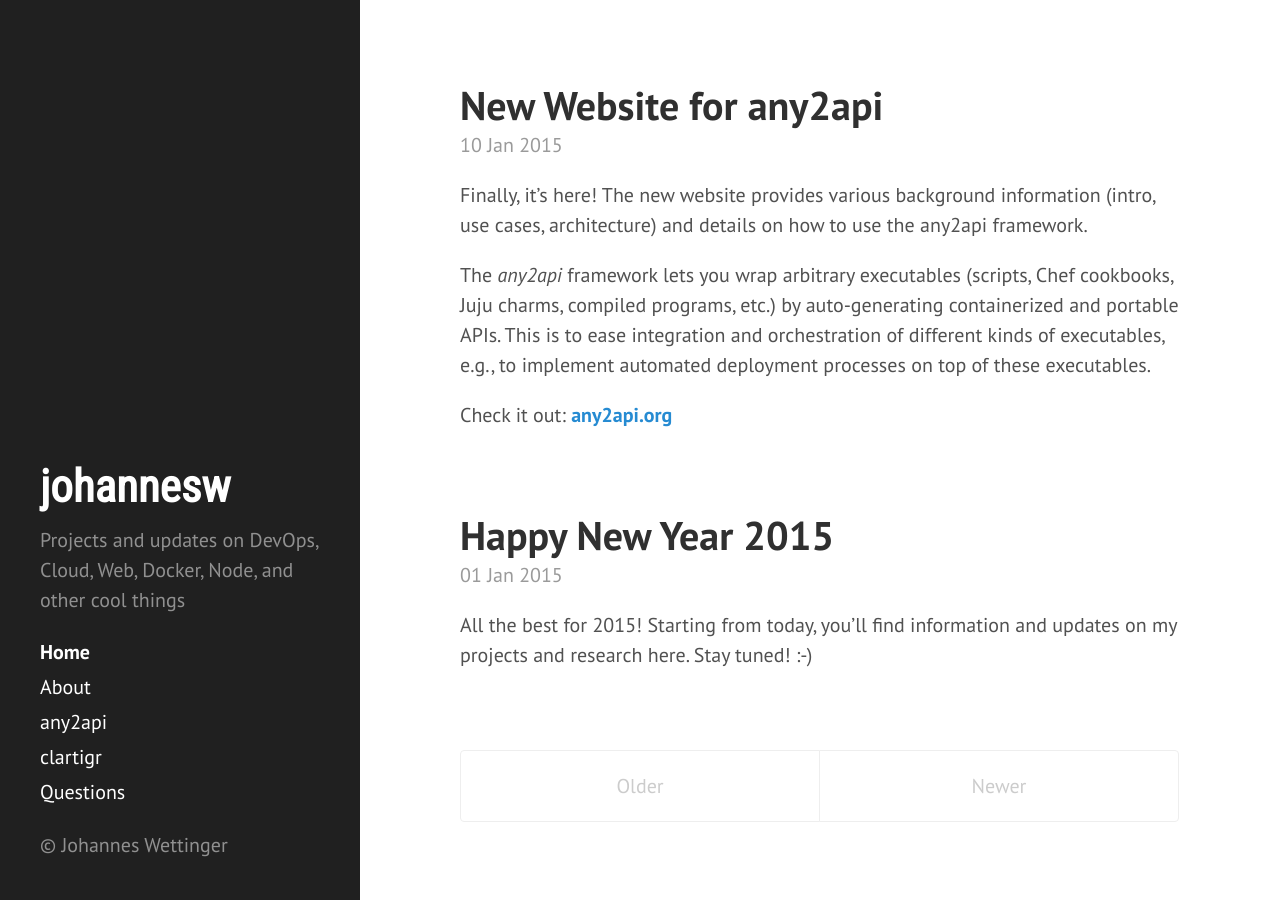
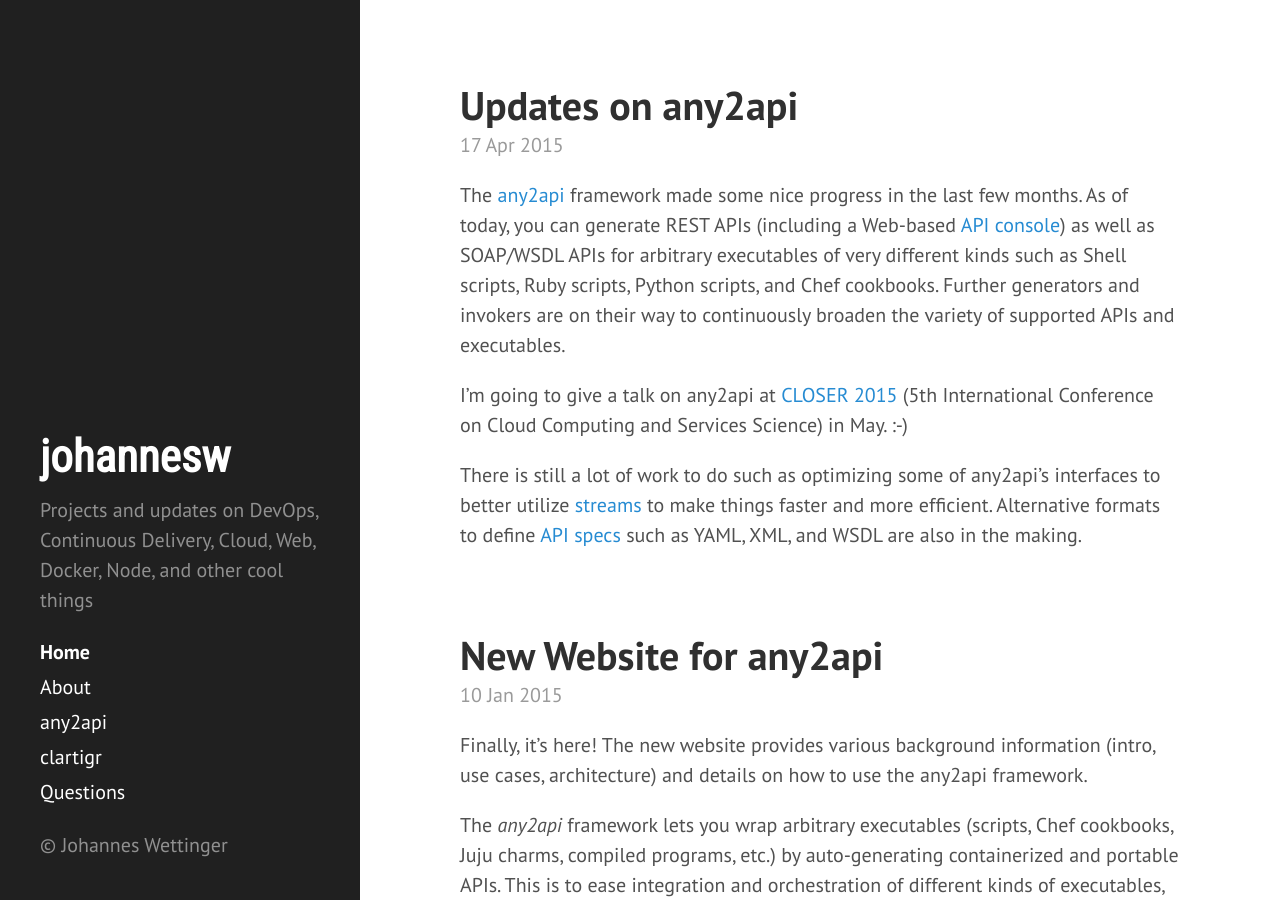
Before and after one commit to jojow/jojow.github.io, a Jekyll site: the page built from index.html, in a window 1280 px wide and 900 px high. Built offline with Jekyll 4.4.1, drawn with Linux system fonts in a browser that asks for light colours; Markdown is read by kramdown in place of the engine named in the settings; the list of posts is cut into pages by our own code.

Commit message:
Updates on any2api

```diff
--- a/_config.yml
+++ b/_config.yml
@@ -8,8 +8,8 @@ relative_permalinks: true
 
 # Setup
 title:            johannesw
-tagline:          'DevOps, Cloud, Web, Docker, Node, and other cool things'
-description:      'Projects and updates on DevOps, Cloud, Web, Docker, Node, and other cool things'
+tagline:          'DevOps, Continuous Delivery, Cloud, Web, Docker, Node, and other cool things'
+description:      'Projects and updates on DevOps, Continuous Delivery, Cloud, Web, Docker, Node, and other cool things'
 url:              http://johannesw.net
 baseurl:          /
 
--- /dev/null
+++ b/_posts/2015-04-17-any2api-update.md
@@ -0,0 +1,13 @@
+---
+layout: post
+title: Updates on any2api
+---
+
+The [any2api](http://any2api.org) framework made some nice progress in the last few months.
+As of today, you can generate REST APIs (including a Web-based [API console](https://github.com/mulesoft/api-console)) as well as SOAP/WSDL APIs for arbitrary executables of very different kinds such as Shell scripts, Ruby scripts, Python scripts, and Chef cookbooks.
+Further generators and invokers are on their way to continuously broaden the variety of supported APIs and executables.
+
+I'm going to give a talk on any2api at [CLOSER 2015](http://closer.scitevents.org) (5th International Conference on Cloud Computing and Services Science) in May. :-)
+
+There is still a lot of work to do such as optimizing some of any2api's interfaces to better utilize [streams](https://nodejs.org/api/stream.html) to make things faster and more efficient.
+Alternative formats to define [API specs](http://www.any2api.org/apispec) such as YAML, XML, and WSDL are also in the making.
```
Also changed, not shown: about.md (+1 -1 lines).
